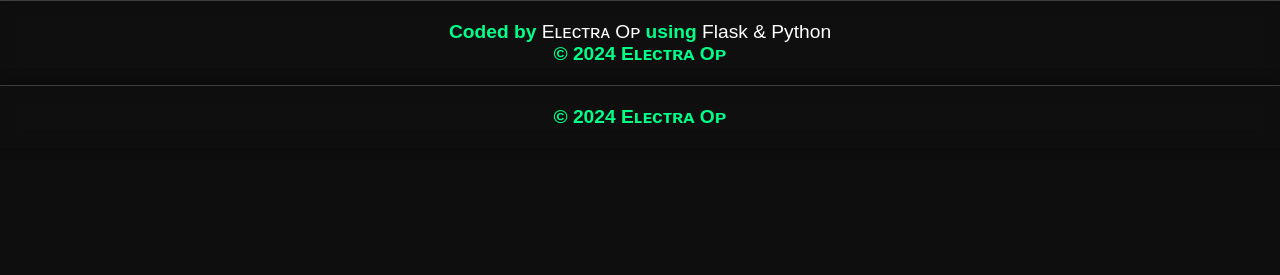
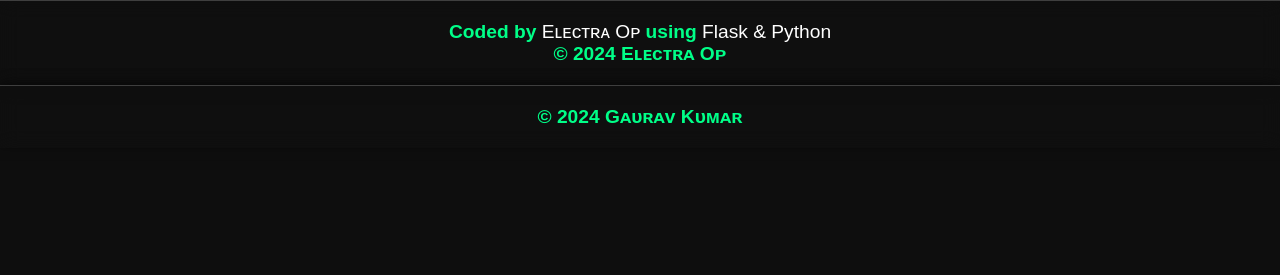
Before and after one commit to fnnetwork/GauravKumar, a Flask app: page /contact in a window 1280 px wide. Shown: the part 525-800 px from the top of the page. Run offline with Flask 3, Linux system fonts and the light colour scheme.

Commit message:
Update base.html

```diff
--- a/templates/base.html
+++ b/templates/base.html
@@ -29,7 +29,7 @@
 </main>
 
 <footer>
-    <p>&copy; 2024 Eʟᴇᴄᴛʀᴀ Oᴘ</p>
+    <p>&copy; 2024 Gᴀᴜʀᴀᴠ Kᴜᴍᴀʀ</p>
 </footer>
 
 </body>
```
